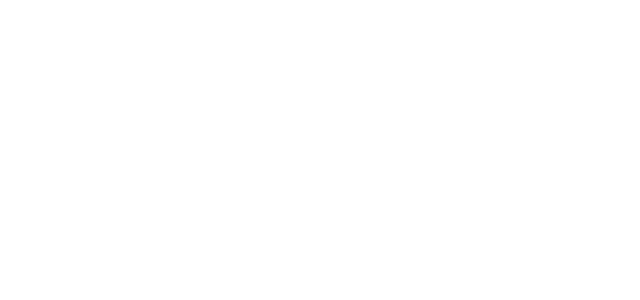
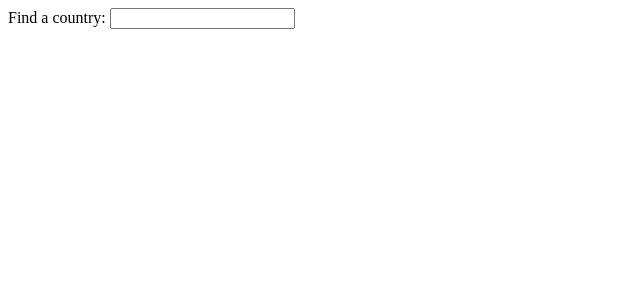
Before and after one commit to dev-RonnieTR/fullStackOpen_part2, a React (Vite) app in the folder countries/: page / in a window 1280 px wide. Shown: the top 300 px of the page, without its empty margins (0-640 px from the left). Built offline with nearby package versions, Linux system fonts and the light colour scheme.

Commit message:
countries: create <UserInput/>. Create a index.js file to manage exports

```diff
--- a/countries/src/App.jsx
+++ b/countries/src/App.jsx
@@ -1,5 +1,14 @@
+import { useState } from "react";
+import { UserInput } from "./components";
+
 const App = () => {
+	const [value, setValue] = useState("");
 
-}
+	return (
+		<>
+			<UserInput value={value} setValue={setValue} />
+		</>
+	);
+};
 
 export default App;
--- /dev/null
+++ b/countries/src/components/UserInput.jsx
@@ -0,0 +1,19 @@
+const UserInput = ({ value, setValue }) => {
+	const handleChange = (event) => {
+		const inputValue = event.target.value;
+		console.log(
+			"User input detected. Value: ",
+			inputValue ? inputValue : "[blank]"
+		);
+		setValue(inputValue);
+	};
+
+	return (
+		<div>
+			<span>Find a country: </span>
+			<input type="text" value={value} onChange={handleChange} />
+		</div>
+	);
+};
+
+export default UserInput;
--- /dev/null
+++ b/countries/src/components/index.js
@@ -0,0 +1 @@
+export  { default as UserInput}  from "./UserInput";
```
